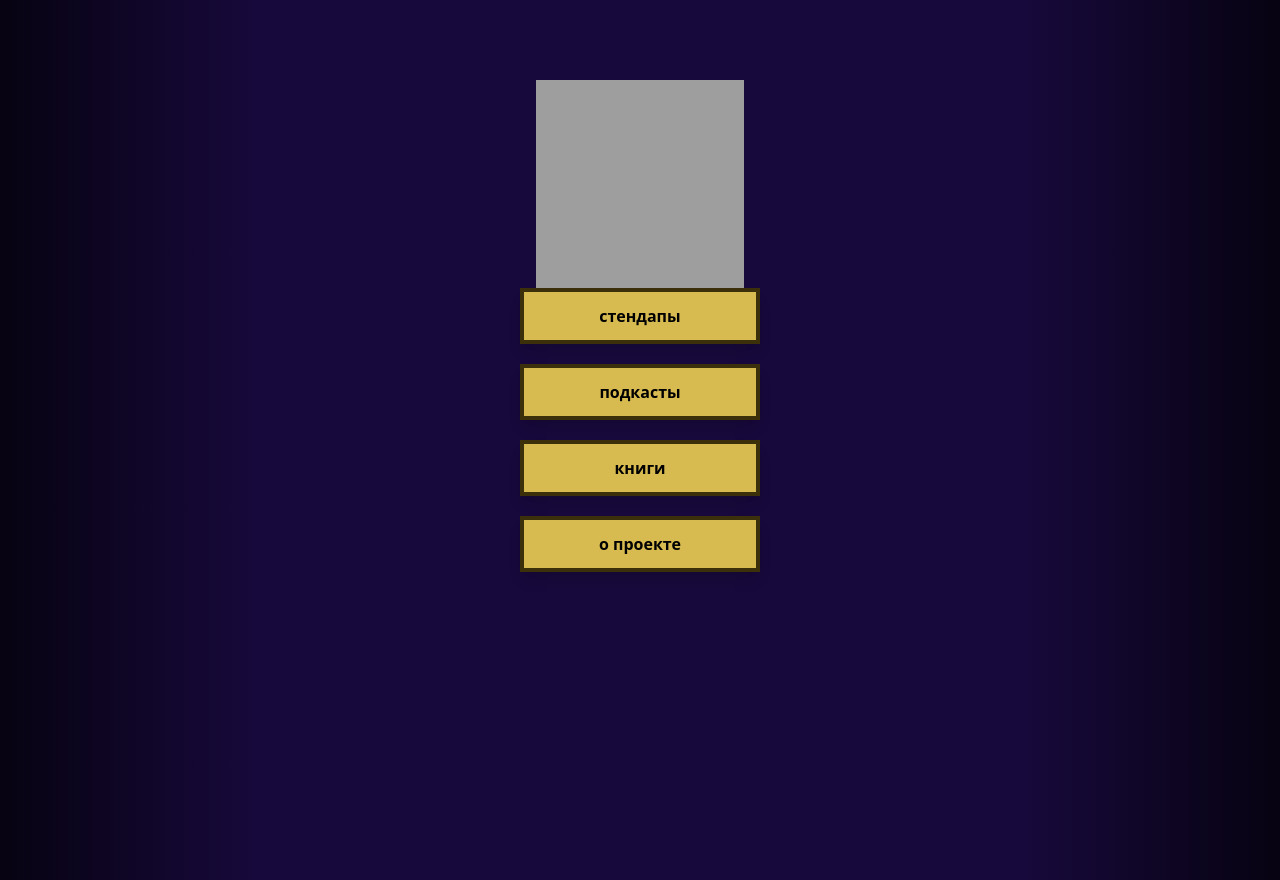
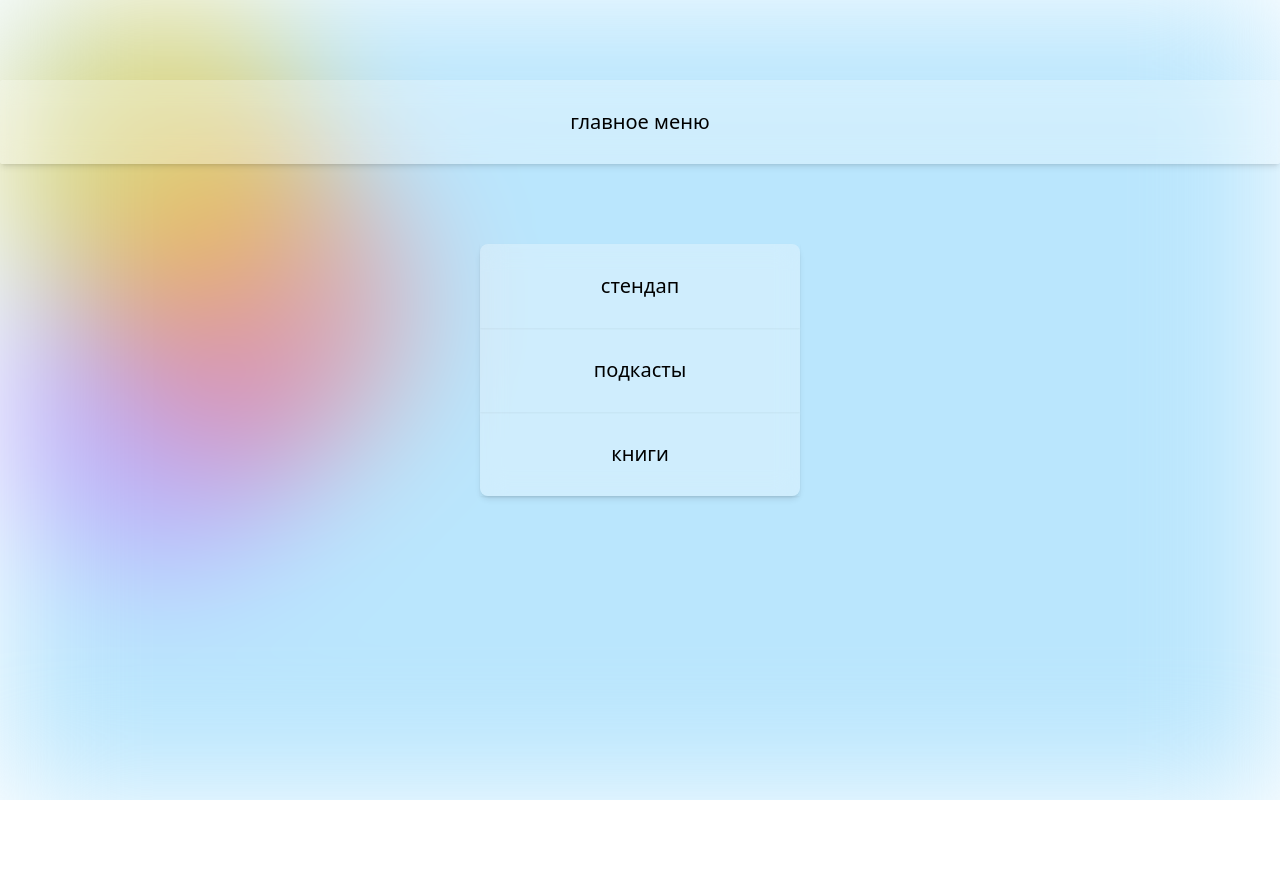
Before and after one commit to shumilovsergey/blur-tg-app, a Django app: page / in a window 1280 px wide. Run offline with Django 4.2, Linux system fonts and the light colour scheme; some libraries are stand-ins or nearby versions; grey boxes are pictures that could not be loaded.

Commit message:
design up

```diff
--- a/api/templates/base.html
+++ b/api/templates/base.html
@@ -9,19 +9,53 @@
     <meta http-equiv="X-UA-Compatible" content="ie=edge">
     <link rel="icon" type="image/svg+xml" href="{% static 'icon.png' %}">
     <script src="https://telegram.org/js/telegram-web-app.js"></script>
+    <style>
+        /* Ensure the background stays behind content */
+        .background-container {
+            position: absolute;
+            top: 0;
+            left: 0;
+            width: 100%;
+            height: 100%;
+            overflow: hidden;
+            z-index: -1; /* Pushes background behind all other content */
+        }
+
+        .background-container .relative {
+            position: relative;
+        }
+
+        /* Styles for the foreground content */
+        .foreground-content {
+            position: relative;
+            z-index: 1; /* Ensures this content is on top of the background */
+        }
+
+        /* Height adjustment to fill the screen */
+        html, body {
+            height: 100%;
+            margin: 0;
+        }
+    </style>
 {% tailwind_css %}
 </head>
-<!-- <body class="bg-[#17093b]"> -->
-<!-- <body class="bg-[#7851D7]"> -->
-<!-- <body class="h-screen bg-gradient-radial from-[#7851D7] to-[#17093b]"> -->
-    <body style="
-    height: 100vh;
-    margin: 0;
-    background: linear-gradient(to right, rgba(0, 0, 0, 0.7), rgba(0, 0, 0, 0) 20%, rgba(0, 0, 0, 0) 80%, rgba(0, 0, 0, 0.7)), #17093b;">
 
-    <div class="">
+
+
+<div class="background-container">
+    <div class="relative h-screen w-screen bg-sky-200 blur-3xl">
+        <div>
+            <div class="absolute top-64 bg-opacity-50 w-80 h-80 rounded-full bg-purple-400"></div>
+            <div class="absolute top-36 left-24 bg-opacity-50 w-80 h-80 rounded-full bg-red-400"></div>
+            <div class="absolute bg-opacity-50 w-80 h-80 rounded-full bg-yellow-400"></div>
+        </div>
+    </div>
+</div>
+
+<div class="foreground-content">
     {% block content %}{% endblock %}
-    </div>
+</div>
+
 
 </body>
 </html>
--- a/api/templates/main.html
+++ b/api/templates/main.html
@@ -2,27 +2,19 @@
 {% block content %}
 {% load static %}
 
-<div class="flex justify-center mt-20">
-  <img class="h-52 w-52" src="{% static 'fire.gif' %}">
-  <div></div>
+
+<div class="left-0 right-0 backdrop-blur-md bg-white/30 rounded-sm shadow-md mt-20">
+  <div class="text-center py-7 font-thin text-xl">главное меню</div>
 </div>
 
-<form action="{% url 'api:stendup' %}">
-  <div class="flex justify-center">
-    <button type="submit">
-      <div class="py-3 w-60 font-bold shadow-lg border-[#3B3009] border-4 text-center bg-[#D7BB51] hover:bg-[#E2BF41]">стендапы</div>
-    </button>
+
+<div class="justify-center content-center flex  mt-20">
+  <div class="backdrop-blur-md bg-white/30 rounded-lg shadow-md w-80">
+    <div class="py-7 text-center shadow-sm text-xl font-thin">стендап</div>
+    <div class="py-7 text-center shadow-sm text-xl font-thin">подкасты</div>
+    <div class="py-7 text-center shadow-sm text-xl font-thin">книги</div>
   </div>
-</form>
-
-<div class="flex justify-center pt-5">
-  <div class="py-3 w-60 font-bold shadow-lg border-[#3B3009] border-4 text-center bg-[#D7BB51] hover:bg-[#E2BF41]">подкасты</div>
-</div>
-<div class="flex justify-center pt-5">
-  <div class="py-3 w-60 font-bold shadow-lg border-[#3B3009] border-4 text-center bg-[#D7BB51] hover:bg-[#E2BF41]">книги</div>
-</div>
-<div class="flex justify-center pt-5">
-  <div class="py-3 w-60 font-bold shadow-lg border-[#3B3009] border-4 text-center bg-[#D7BB51] hover:bg-[#E2BF41]">о проекте</div>
 </div>
 
+
 {% endblock %}
--- a/api/urls.py
+++ b/api/urls.py
@@ -8,5 +8,5 @@ app_name = 'api'
 urlpatterns = [
     path('', Main.as_view(), name='main'),
     path('stendup', StendupAuthorList.as_view(), name='stendup'),
-    path('stendup/<int:id>/', StendupFileList.as_view(), name='stendup_filelist')
+    path('stendup/author', StendupFileList.as_view(), name='stendup_filelist')
 ]
--- a/api/views.py
+++ b/api/views.py
@@ -15,9 +15,9 @@ class StendupAuthorList(View):
         return render(request, 'stendups/authors.html', {'stendup_authors':stendup_authors})
 
 class StendupFileList(View):
-    def get(self, request, id):
-        file_list = ''
+    def post(self, request):
+        stendup_author_id = request['stendup_author_id']
+        print(stendup_author_id)
 
 
-
-        return render(request, 'stendups/files.html', {'file_list':file_list})
+        return render(request, 'stendups/files.html')
--- a/theme/static/css/dist/styles.css
+++ b/theme/static/css/dist/styles.css
@@ -823,6 +823,34 @@ select {
   position: sticky;
 }
 
+.left-0 {
+  left: 0px;
+}
+
+.left-24 {
+  left: 6rem;
+}
+
+.right-0 {
+  right: 0px;
+}
+
+.top-0 {
+  top: 0px;
+}
+
+.top-36 {
+  top: 9rem;
+}
+
+.top-64 {
+  top: 16rem;
+}
+
+.m-10 {
+  margin: 2.5rem;
+}
+
 .mx-auto {
   margin-left: auto;
   margin-right: auto;
@@ -837,12 +865,16 @@ select {
   margin-top: 5rem;
 }
 
-.mt-3 {
-  margin-top: 0.75rem;
+.mt-5 {
+  margin-top: 1.25rem;
 }
 
-.mt-5 {
-  margin-top: 1.25rem;
+.mt-10 {
+  margin-top: 2.5rem;
+}
+
+.mt-32 {
+  margin-top: 8rem;
 }
 
 .block {
@@ -873,20 +905,24 @@ select {
   display: none;
 }
 
+.h-1 {
+  height: 0.25rem;
+}
+
+.h-20 {
+  height: 5rem;
+}
+
 .h-52 {
   height: 13rem;
 }
 
+.h-80 {
+  height: 20rem;
+}
+
 .h-screen {
   height: 100vh;
-}
-
-.h-2 {
-  height: 0.5rem;
-}
-
-.h-1 {
-  height: 0.25rem;
 }
 
 .w-52 {
@@ -905,12 +941,28 @@ select {
   width: 100%;
 }
 
+.w-screen {
+  width: 100vw;
+}
+
+.w-44 {
+  width: 11rem;
+}
+
+.w-56 {
+  width: 14rem;
+}
+
 .border-collapse {
   border-collapse: collapse;
 }
 
 .transform {
   transform: translate(var(--tw-translate-x), var(--tw-translate-y)) rotate(var(--tw-rotate)) skewX(var(--tw-skew-x)) skewY(var(--tw-skew-y)) scaleX(var(--tw-scale-x)) scaleY(var(--tw-scale-y));
+}
+
+.content-center {
+  align-content: center;
 }
 
 .content-start {
@@ -923,6 +975,26 @@ select {
 
 .justify-center {
   justify-content: center;
+}
+
+.gap-4 {
+  gap: 1rem;
+}
+
+.rounded-full {
+  border-radius: 9999px;
+}
+
+.rounded-sm {
+  border-radius: 0.125rem;
+}
+
+.rounded-md {
+  border-radius: 0.375rem;
+}
+
+.rounded-lg {
+  border-radius: 0.5rem;
 }
 
 .border {
@@ -938,14 +1010,9 @@ select {
   border-color: rgb(59 48 9 / var(--tw-border-opacity));
 }
 
-.bg-\[\#17093b\] {
+.bg-\[\#3B3009\] {
   --tw-bg-opacity: 1;
-  background-color: rgb(23 9 59 / var(--tw-bg-opacity));
-}
-
-.bg-\[\#7851D7\] {
-  --tw-bg-opacity: 1;
-  background-color: rgb(120 81 215 / var(--tw-bg-opacity));
+  background-color: rgb(59 48 9 / var(--tw-bg-opacity));
 }
 
 .bg-\[\#D7BB51\] {
@@ -953,24 +1020,57 @@ select {
   background-color: rgb(215 187 81 / var(--tw-bg-opacity));
 }
 
+.bg-blue-600 {
+  --tw-bg-opacity: 1;
+  background-color: rgb(37 99 235 / var(--tw-bg-opacity));
+}
+
 .bg-gray-50 {
   --tw-bg-opacity: 1;
   background-color: rgb(249 250 251 / var(--tw-bg-opacity));
 }
 
-.bg-\[\#3B3009\] {
+.bg-purple-400 {
   --tw-bg-opacity: 1;
-  background-color: rgb(59 48 9 / var(--tw-bg-opacity));
+  background-color: rgb(192 132 252 / var(--tw-bg-opacity));
 }
 
-.from-\[\#7851D7\] {
-  --tw-gradient-from: #7851D7 var(--tw-gradient-from-position);
-  --tw-gradient-to: rgb(120 81 215 / 0) var(--tw-gradient-to-position);
-  --tw-gradient-stops: var(--tw-gradient-from), var(--tw-gradient-to);
+.bg-red-400 {
+  --tw-bg-opacity: 1;
+  background-color: rgb(248 113 113 / var(--tw-bg-opacity));
 }
 
-.to-\[\#17093b\] {
-  --tw-gradient-to: #17093b var(--tw-gradient-to-position);
+.bg-sky-200 {
+  --tw-bg-opacity: 1;
+  background-color: rgb(186 230 253 / var(--tw-bg-opacity));
+}
+
+.bg-yellow-400 {
+  --tw-bg-opacity: 1;
+  background-color: rgb(250 204 21 / var(--tw-bg-opacity));
+}
+
+.bg-white {
+  --tw-bg-opacity: 1;
+  background-color: rgb(255 255 255 / var(--tw-bg-opacity));
+}
+
+.bg-white\/30 {
+  background-color: rgb(255 255 255 / 0.3);
+}
+
+.bg-opacity-50 {
+  --tw-bg-opacity: 0.5;
+}
+
+.px-10 {
+  padding-left: 2.5rem;
+  padding-right: 2.5rem;
+}
+
+.py-20 {
+  padding-top: 5rem;
+  padding-bottom: 5rem;
 }
 
 .py-3 {
@@ -978,20 +1078,36 @@ select {
   padding-bottom: 0.75rem;
 }
 
+.px-8 {
+  padding-left: 2rem;
+  padding-right: 2rem;
+}
+
+.py-2 {
+  padding-top: 0.5rem;
+  padding-bottom: 0.5rem;
+}
+
+.py-10 {
+  padding-top: 2.5rem;
+  padding-bottom: 2.5rem;
+}
+
+.py-7 {
+  padding-top: 1.75rem;
+  padding-bottom: 1.75rem;
+}
+
 .pt-5 {
   padding-top: 1.25rem;
-}
-
-.pt-20 {
-  padding-top: 5rem;
 }
 
 .pt-10 {
   padding-top: 2.5rem;
 }
 
-.pt-3 {
-  padding-top: 0.75rem;
+.pt-20 {
+  padding-top: 5rem;
 }
 
 .text-center {
@@ -1007,8 +1123,27 @@ select {
   line-height: 1;
 }
 
+.text-lg {
+  font-size: 1.125rem;
+  line-height: 1.75rem;
+}
+
+.text-xl {
+  font-size: 1.25rem;
+  line-height: 1.75rem;
+}
+
+.text-2xl {
+  font-size: 1.5rem;
+  line-height: 2rem;
+}
+
 .font-bold {
   font-weight: 700;
+}
+
+.font-thin {
+  font-weight: 100;
 }
 
 .leading-normal {
@@ -1019,14 +1154,68 @@ select {
   letter-spacing: 0em;
 }
 
+.text-white {
+  --tw-text-opacity: 1;
+  color: rgb(255 255 255 / var(--tw-text-opacity));
+}
+
+.opacity-50 {
+  opacity: 0.5;
+}
+
 .shadow-lg {
   --tw-shadow: 0 10px 15px -3px rgb(0 0 0 / 0.1), 0 4px 6px -4px rgb(0 0 0 / 0.1);
   --tw-shadow-colored: 0 10px 15px -3px var(--tw-shadow-color), 0 4px 6px -4px var(--tw-shadow-color);
   box-shadow: var(--tw-ring-offset-shadow, 0 0 #0000), var(--tw-ring-shadow, 0 0 #0000), var(--tw-shadow);
 }
 
+.shadow-sm {
+  --tw-shadow: 0 1px 2px 0 rgb(0 0 0 / 0.05);
+  --tw-shadow-colored: 0 1px 2px 0 var(--tw-shadow-color);
+  box-shadow: var(--tw-ring-offset-shadow, 0 0 #0000), var(--tw-ring-shadow, 0 0 #0000), var(--tw-shadow);
+}
+
+.shadow-md {
+  --tw-shadow: 0 4px 6px -1px rgb(0 0 0 / 0.1), 0 2px 4px -2px rgb(0 0 0 / 0.1);
+  --tw-shadow-colored: 0 4px 6px -1px var(--tw-shadow-color), 0 2px 4px -2px var(--tw-shadow-color);
+  box-shadow: var(--tw-ring-offset-shadow, 0 0 #0000), var(--tw-ring-shadow, 0 0 #0000), var(--tw-shadow);
+}
+
+.blur-3xl {
+  --tw-blur: blur(64px);
+  filter: var(--tw-blur) var(--tw-brightness) var(--tw-contrast) var(--tw-grayscale) var(--tw-hue-rotate) var(--tw-invert) var(--tw-saturate) var(--tw-sepia) var(--tw-drop-shadow);
+}
+
+.blur-xl {
+  --tw-blur: blur(24px);
+  filter: var(--tw-blur) var(--tw-brightness) var(--tw-contrast) var(--tw-grayscale) var(--tw-hue-rotate) var(--tw-invert) var(--tw-saturate) var(--tw-sepia) var(--tw-drop-shadow);
+}
+
+.blur-sm {
+  --tw-blur: blur(4px);
+  filter: var(--tw-blur) var(--tw-brightness) var(--tw-contrast) var(--tw-grayscale) var(--tw-hue-rotate) var(--tw-invert) var(--tw-saturate) var(--tw-sepia) var(--tw-drop-shadow);
+}
+
 .filter {
   filter: var(--tw-blur) var(--tw-brightness) var(--tw-contrast) var(--tw-grayscale) var(--tw-hue-rotate) var(--tw-invert) var(--tw-saturate) var(--tw-sepia) var(--tw-drop-shadow);
+}
+
+.backdrop-blur-md {
+  --tw-backdrop-blur: blur(12px);
+  -webkit-backdrop-filter: var(--tw-backdrop-blur) var(--tw-backdrop-brightness) var(--tw-backdrop-contrast) var(--tw-backdrop-grayscale) var(--tw-backdrop-hue-rotate) var(--tw-backdrop-invert) var(--tw-backdrop-opacity) var(--tw-backdrop-saturate) var(--tw-backdrop-sepia);
+          backdrop-filter: var(--tw-backdrop-blur) var(--tw-backdrop-brightness) var(--tw-backdrop-contrast) var(--tw-backdrop-grayscale) var(--tw-backdrop-hue-rotate) var(--tw-backdrop-invert) var(--tw-backdrop-opacity) var(--tw-backdrop-saturate) var(--tw-backdrop-sepia);
+}
+
+.backdrop-blur-sm {
+  --tw-backdrop-blur: blur(4px);
+  -webkit-backdrop-filter: var(--tw-backdrop-blur) var(--tw-backdrop-brightness) var(--tw-backdrop-contrast) var(--tw-backdrop-grayscale) var(--tw-backdrop-hue-rotate) var(--tw-backdrop-invert) var(--tw-backdrop-opacity) var(--tw-backdrop-saturate) var(--tw-backdrop-sepia);
+          backdrop-filter: var(--tw-backdrop-blur) var(--tw-backdrop-brightness) var(--tw-backdrop-contrast) var(--tw-backdrop-grayscale) var(--tw-backdrop-hue-rotate) var(--tw-backdrop-invert) var(--tw-backdrop-opacity) var(--tw-backdrop-saturate) var(--tw-backdrop-sepia);
+}
+
+.backdrop-blur-xl {
+  --tw-backdrop-blur: blur(24px);
+  -webkit-backdrop-filter: var(--tw-backdrop-blur) var(--tw-backdrop-brightness) var(--tw-backdrop-contrast) var(--tw-backdrop-grayscale) var(--tw-backdrop-hue-rotate) var(--tw-backdrop-invert) var(--tw-backdrop-opacity) var(--tw-backdrop-saturate) var(--tw-backdrop-sepia);
+          backdrop-filter: var(--tw-backdrop-blur) var(--tw-backdrop-brightness) var(--tw-backdrop-contrast) var(--tw-backdrop-grayscale) var(--tw-backdrop-hue-rotate) var(--tw-backdrop-invert) var(--tw-backdrop-opacity) var(--tw-backdrop-saturate) var(--tw-backdrop-sepia);
 }
 
 .ease-in-out {
```
Also changed, not shown: api/templates/stendups/authors.html (+52 -19 lines).
